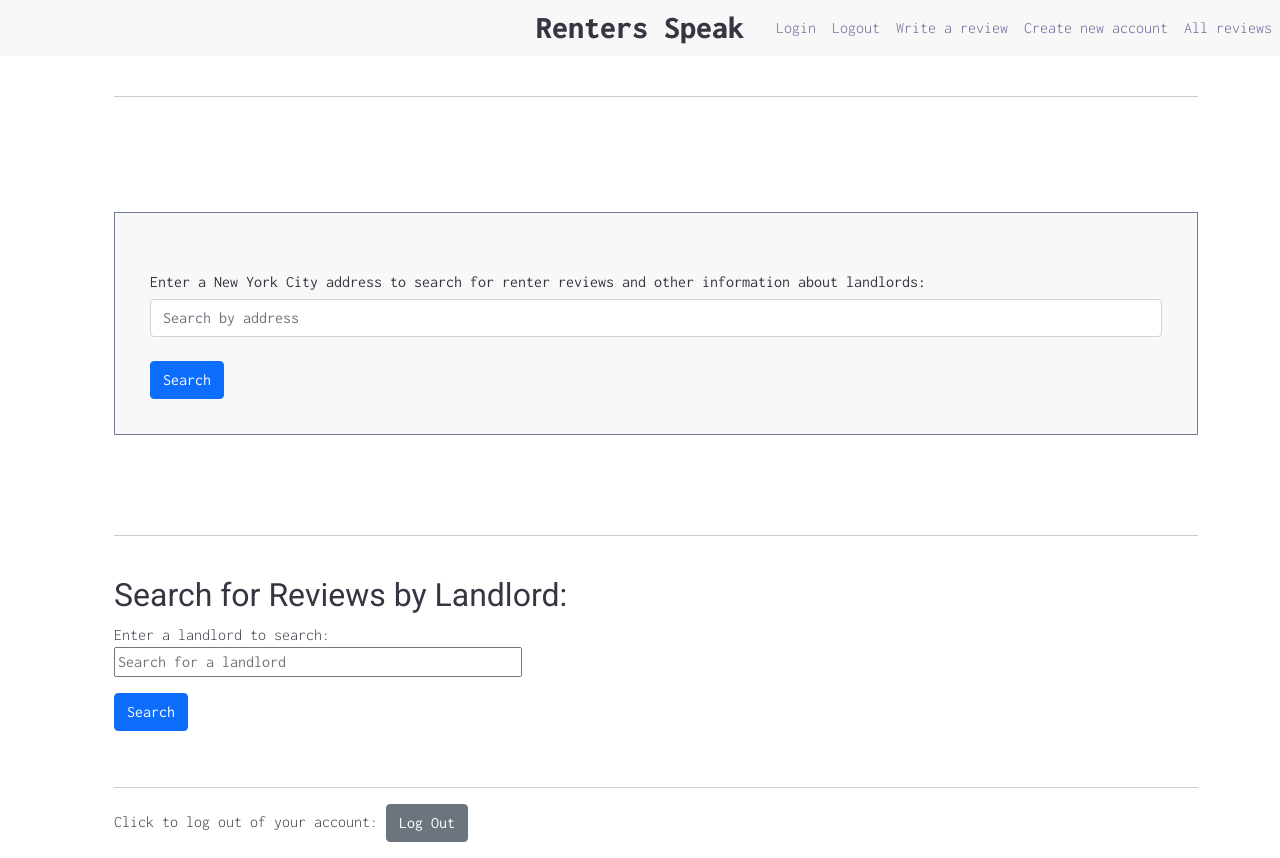
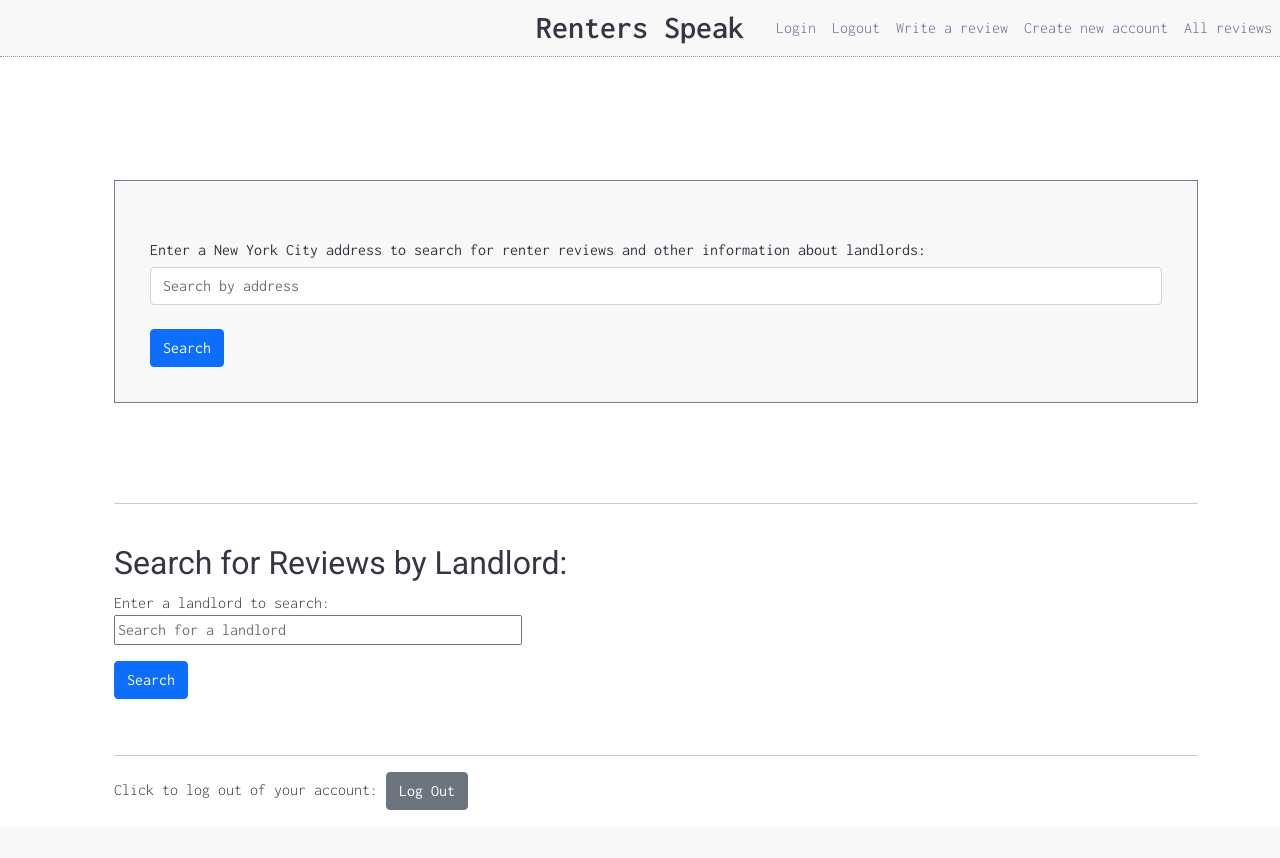
Before and after one commit to mauratee/Renters-Speak, a Flask app: page / in a window 1280 px wide. After the commit the page ends 810 px from the top, so only its background shows below. Run offline with Flask 2, Linux system fonts and the light colour scheme; some libraries are stand-ins or nearby versions.

Commit message:
Perfect line under navbar color and texture

```diff
--- a/static/css/base.css
+++ b/static/css/base.css
@@ -50,6 +50,7 @@ canvas {
 /* Navbar background */
 .navbar-custom-theme {
     background-color: #f8f8f8;
+    border-bottom: 1px dotted #8e9aa5;
   }
 
   /* Color of the logo */
@@ -66,6 +67,7 @@ canvas {
   .navbar-custom-theme .navbar-brand {
     font-size: 2.0rem;
     font-family: 'Inconsolata', monospace;
+    font-weight: 600;
     display: block;
     position: absolute;
     width: -webkit-fit-content;
--- a/templates/base.html
+++ b/templates/base.html
@@ -63,7 +63,7 @@
 
     <nav class="navbar navbar-expand-md navbar-custom-theme">
       <!-- <div class="nav justify-content-center"> -->
-        <a class="navbar-brand xtra-bold" href="/">Renters Speak</a>
+        <a class="navbar-brand" href="/">Renters Speak</a>
 
       <button
         class="navbar-toggler"
--- a/templates/homepage.html
+++ b/templates/homepage.html
@@ -4,7 +4,6 @@
 {% block body %}
 
   <br>
-  <hr>
   <br>
 
     <!-- <h2>Search by Address:</h2> -->
```
